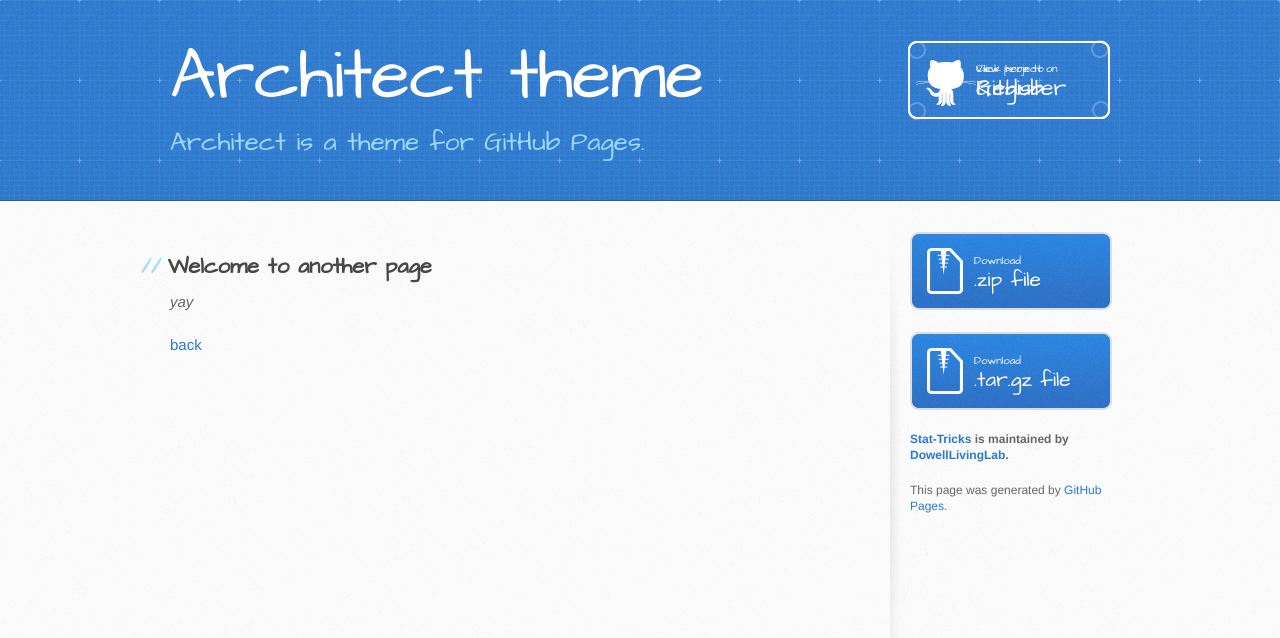
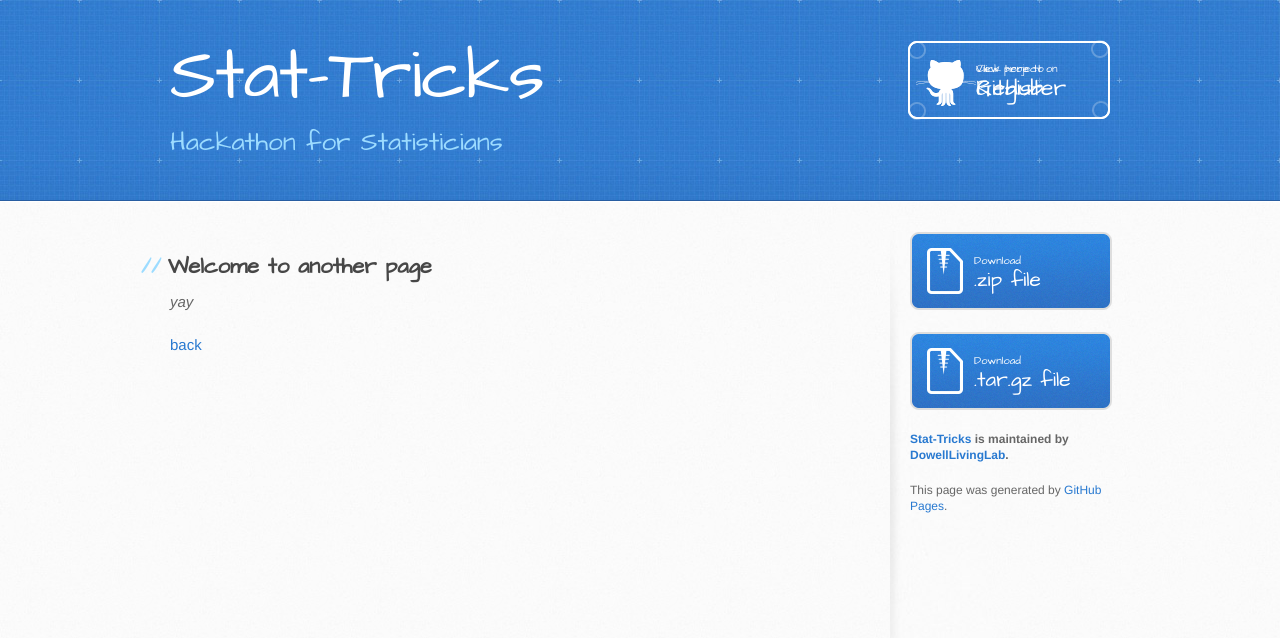
Before and after one commit to DowellLivingLab/Stat-Tricks, a Jekyll site: the page built from another-page.md, in a window 1280 px wide. Shown: the top 638 px of the page. Built offline with Jekyll 4.4.1, drawn with Linux system fonts in a browser that asks for light colours; our own code applies the rules of GitHub Pages for plain Markdown files.

Commit message:
Update _config.yml

```diff
--- a/_config.yml
+++ b/_config.yml
@@ -1,5 +1,5 @@
-title: Architect theme
-description: Architect is a theme for GitHub Pages.
+title: Stat-Tricks
+description: Hackathon for Statisticians
 show_downloads: true
 google_analytics:
 theme: jekyll-theme-architect
```
